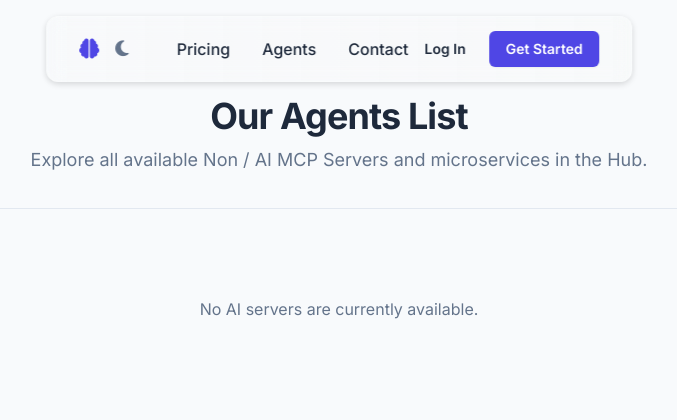
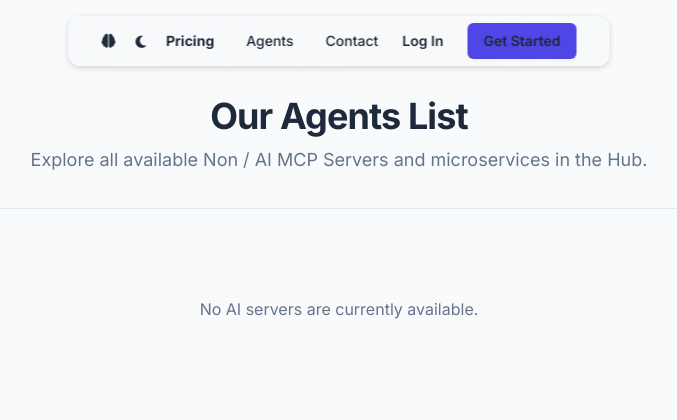
Before and after one commit to isg32/bizniz-fork, a Python web app: template app/templates/agents.html in a window 1280 px wide. Shown: the top 420 px of the page, without its empty margins (301-978 px from the left). Run offline with Jinja, Linux system fonts and the light colour scheme; the template is opened without the code that fills it, so the values that code supplies are empty; some libraries are stand-ins or nearby versions.

Commit message:
Perfect the navbar design
Signed-off-by: Sapan Gajjar <sapangajjar101105@gmail.com>

```diff
--- a/app/templates/partials/navbar.html
+++ b/app/templates/partials/navbar.html
@@ -1,4 +1,5 @@
 <header
+    id="navbar"
     x-data="{ mobileMenuOpen: false, userMenuOpen: false }"
     class="fixed lg:top-4 lg:left-1/2 lg:-translate-x-1/2 z-[112] w-full lg:max-w-fit mx-auto lg:rounded-[12px] transition-all duration-[250ms] ease-[cubic-bezier(0.4,0,0.2,1)] will-change-[background-color,border-color,box-shadow,backdrop-filter] lg:border border-white/20 bg-gradient-to-r from-[rgba(249,250,247,0.12)] to-[rgba(249,250,247,0.18)] lg:shadow-[0_2px_6px_0_rgba(0,0,0,0.15)] backdrop-blur-[9px]"
     style="
@@ -7,53 +8,48 @@
     "
 >
     <nav class="max-w-7xl mx-auto px-4 sm:px-6 lg:px-8">
-        <div class="flex items-center justify-between h-16">
+        <div class="flex items-center justify-between h-12">
             <!-- Logo & Main Nav -->
             <div class="flex items-center">
                 <a
                     href="/"
-                    class="flex-shrink-0 flex items-center gap-2 text-xl font-bold text-slate-800"
+                    class="flex-shrink-0 flex items-center gap-2 text-sm font-bold text-slate-800"
                 >
                     <i class="fa-solid fa-brain text-indigo-600"></i>
-                    <span style="color: var(--text-color)"
-                        >{{ settings.PROJECT_NAME }}</span
-                    >
+                    <span>{{ settings.PROJECT_NAME }}</span>
                 </a>
                 <button
                     @click="toggleTheme"
                     type="button"
-                    class="toggle-button p-2 rounded-full text-slate-700 hover:text-indigo-600 transition-colors duration-200"
+                    class="toggle-button py-2 px-3 rounded-full text-slate-700 hover:bg-transparent hover:text-indigo-600 transition-colors duration-200"
                     :style="{ 'color': isDark ? 'var(--text-color)' : 'var(--text-secondary)' }"
                 >
                     <span x-show="!isDark" class="sr-only"
                         >Enable Dark Mode</span
                     >
-                    <i x-show="!isDark" class="fa-solid fa-moon text-lg"></i>
+                    <i x-show="!isDark" class="fa-solid fa-moon text-sm"></i>
                     <span x-show="isDark" class="sr-only"
                         >Enable Light Mode</span
                     >
                     <i
                         x-show="isDark"
-                        class="fa-solid fa-sun text-lg text-amber-500"
+                        class="fa-solid fa-sun text-sm text-amber-500"
                     ></i>
                 </button>
-                <div class="hidden lg:flex lg:ml-10 lg:space-x-8">
+                <div class="hidden lg:flex text-sm lg:m-2 lg:space-x-8">
                     <a
                         href="/pricing"
-                        style="color: var(--text-color-secondary)"
-                        class="text-slate-600 hover:text-indigo-600 font-medium"
+                        class="text-white hover:text-indigo-600 font-bold"
                         >Pricing</a
                     >
                     <a
                         href="/agents"
-                        style="color: var(--text-color-secondary)"
                         class="text-slate-600 hover:text-indigo-600 font-medium"
                         >Agents</a
                     >
                     <a
                         href="https://github.com/bugswriter"
                         target="_blank"
-                        style="color: var(--text-color-secondary)"
                         class="text-slate-600 hover:text-indigo-600 font-medium"
                         >Contact</a
                     >
@@ -134,7 +130,6 @@
                 <div class="hidden lg:flex items-center gap-2">
                     <a
                         href="/login"
-                        style="color: var(--text-color-secondary)"
                         class="px-4 py-2 text-sm font-semibold text-slate-600 hover:text-indigo-600"
                         >Log In</a
                     >
@@ -218,3 +213,49 @@
         {% endif %}
     </div>
 </header>
+
+<style>
+    /* Default navbar text color (when scrolled past hero) */
+    #navbar a,
+    #navbar span,
+    #navbar i {
+        color: #1e293b; /* slate-800 */
+        transition: color 0.3s ease;
+    }
+
+    /* When navbar is on top of hero (image background visible) */
+    #navbar.navbar--on-hero a,
+    #navbar.navbar--on-hero span,
+    #navbar.navbar--on-hero i {
+        color: #ffffff; /* white text for contrast */
+    }
+
+    /* Optional: change button and icon colors for consistency */
+    #navbar.navbar--on-hero .toggle-button i {
+        color: #ffffff;
+    }
+</style>
+
+<script>
+    document.addEventListener("DOMContentLoaded", () => {
+        const navbar = document.getElementById("navbar");
+        const hero = document.getElementById("hero");
+
+        const observer = new IntersectionObserver(
+            (entries) => {
+                entries.forEach((entry) => {
+                    if (entry.isIntersecting) {
+                        // Hero is visible → white text
+                        navbar.classList.add("navbar--on-hero");
+                    } else {
+                        // Scrolled past hero → dark text
+                        navbar.classList.remove("navbar--on-hero");
+                    }
+                });
+            },
+            { threshold: 0.1 }, // Trigger when ~10% of hero is visible
+        );
+
+        if (hero) observer.observe(hero);
+    });
+</script>
```
